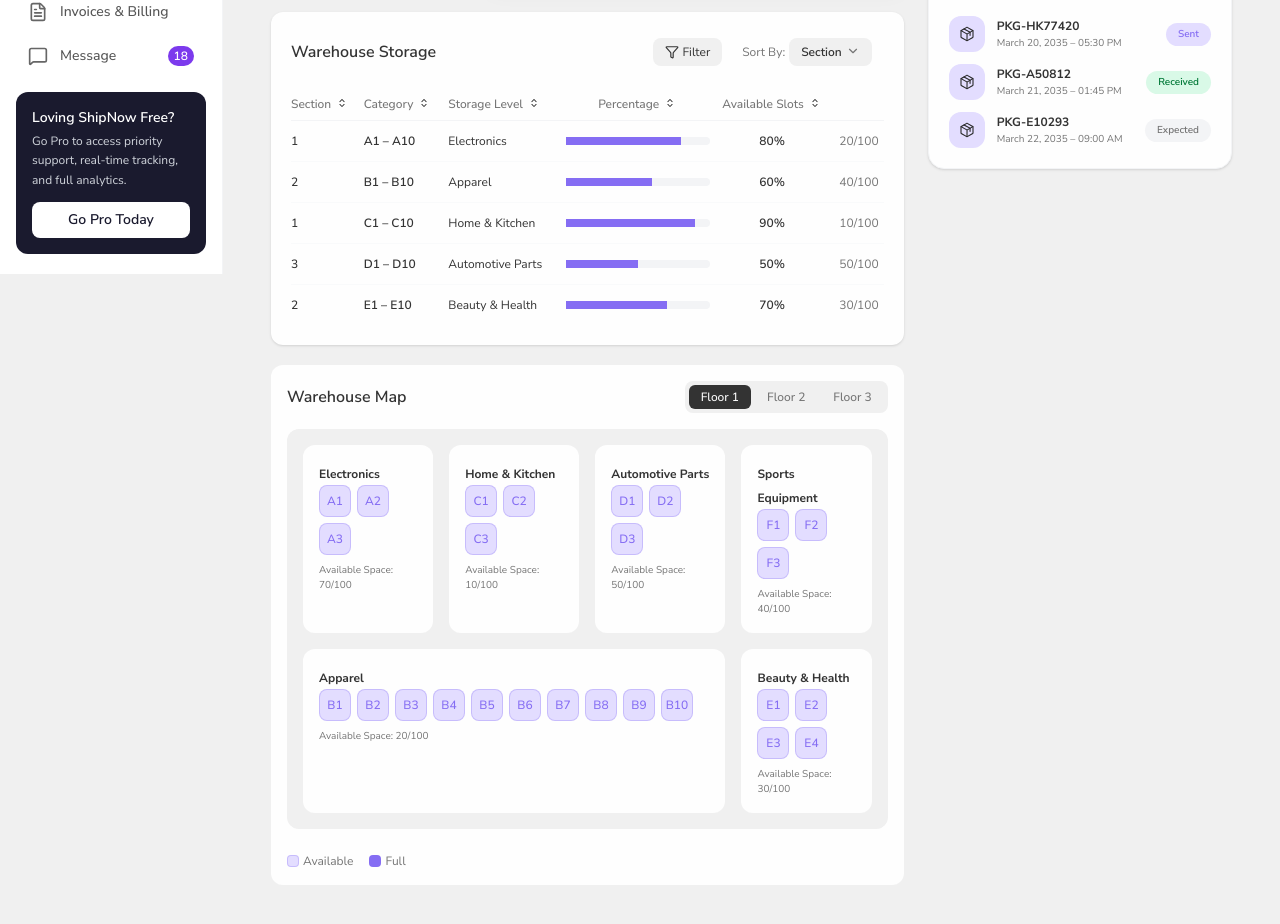
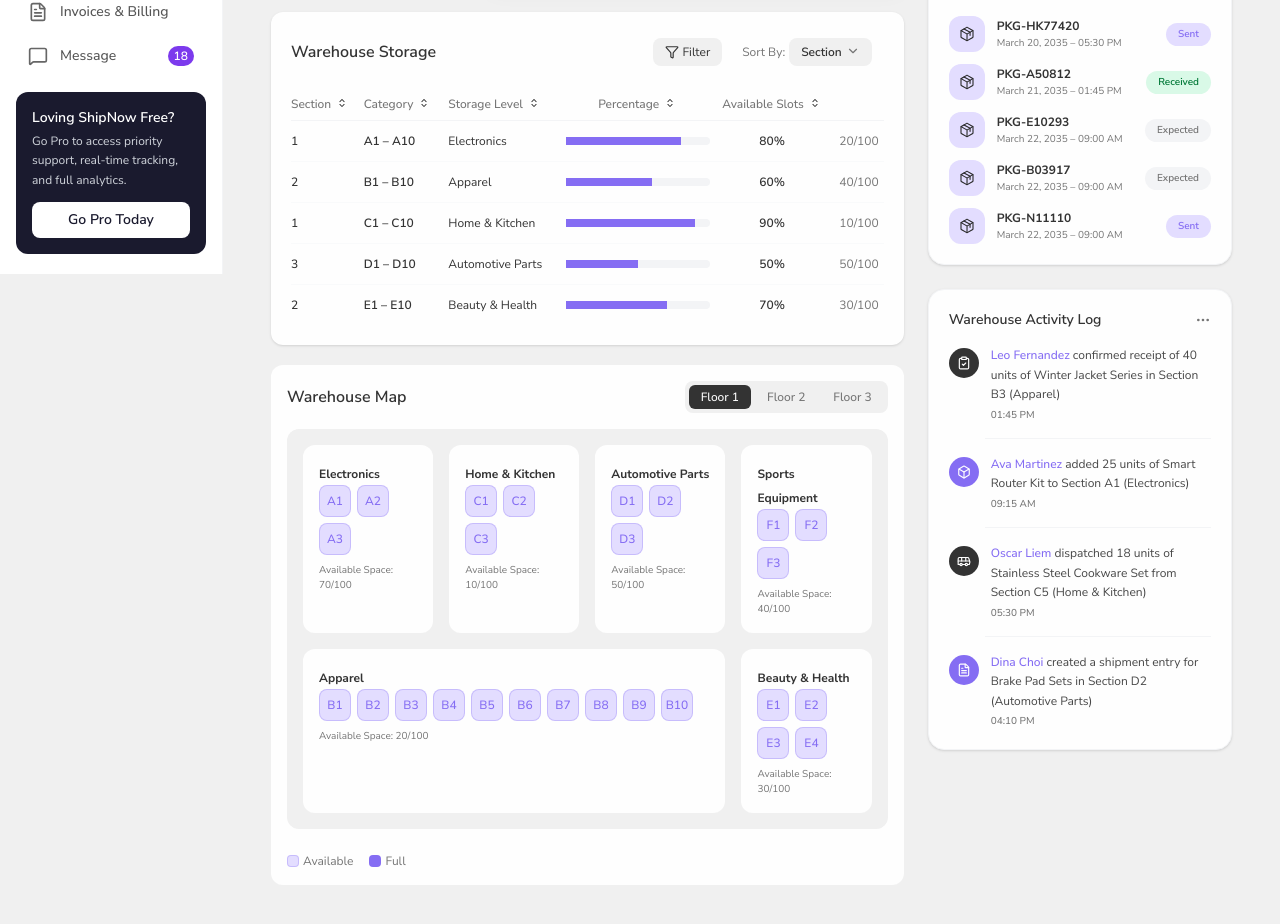
Before and after one commit to gmnayem631/ship-now, a Next.js app: page /warehouse in a window 1280 px wide. Shown: the part 526-1450 px from the top of the page. Built offline with nearby package versions, Linux system fonts and the light colour scheme.

Commit message:
feat: add WarehouseActivityLog component and integrate it into WarehouseDashboard

```diff
--- a/app/(dashboard)/warehouse/page.tsx
+++ b/app/(dashboard)/warehouse/page.tsx
@@ -1,6 +1,7 @@
 import { CapacityUsageCard } from "@/app/components/warehouse/CapacityUsageCard";
 import { MetricCard } from "@/app/components/warehouse/MetricCard";
 import { PackageStatus } from "@/app/components/warehouse/PackageStatus";
+import { WarehouseActivityLog } from "@/app/components/warehouse/WarehouseActivityLog";
 import WarehouseHeader from "@/app/components/warehouse/WarehouseHeader";
 import WarehouseInventory from "@/app/components/warehouse/WarehouseInventory";
 import { WarehouseMap } from "@/app/components/warehouse/WarehouseMap";
@@ -54,7 +55,7 @@ export default function WarehouseDashboard() {
 
           {/* Add PackageStatus and ActivityLog here once you create their components */}
           <PackageStatus />
-          {/* <ActivityLog /> */}
+          <WarehouseActivityLog />
         </div>
       </div>
     </div>
--- /dev/null
+++ b/app/components/warehouse/WarehouseActivityLog.tsx
@@ -0,0 +1,114 @@
+"use client";
+
+import React from "react";
+import {
+  MoreHorizontal,
+  ClipboardCheck,
+  Box,
+  Bus,
+  FileText,
+  LucideIcon,
+} from "lucide-react";
+
+interface ActivityItem {
+  id: string;
+  icon: LucideIcon;
+  iconBg: "dark" | "purple";
+  user: string;
+  actionText: string;
+  time: string;
+}
+
+const activityData: ActivityItem[] = [
+  {
+    id: "1",
+    icon: ClipboardCheck,
+    iconBg: "dark",
+    user: "Leo Fernandez",
+    actionText:
+      "confirmed receipt of 40 units of Winter Jacket Series in Section B3 (Apparel)",
+    time: "01:45 PM",
+  },
+  {
+    id: "2",
+    icon: Box,
+    iconBg: "purple",
+    user: "Ava Martinez",
+    actionText:
+      "added 25 units of Smart Router Kit to Section A1 (Electronics)",
+    time: "09:15 AM",
+  },
+  {
+    id: "3",
+    icon: Bus,
+    iconBg: "dark",
+    user: "Oscar Liem",
+    actionText:
+      "dispatched 18 units of Stainless Steel Cookware Set from Section C5 (Home & Kitchen)",
+    time: "05:30 PM",
+  },
+  {
+    id: "4",
+    icon: FileText,
+    iconBg: "purple",
+    user: "Dina Choi",
+    actionText:
+      "created a shipment entry for Brake Pad Sets in Section D2 (Automotive Parts)",
+    time: "04:10 PM",
+  },
+];
+
+export const WarehouseActivityLog: React.FC = () => {
+  return (
+    <div className="space-y-4 rounded-2xl border border-gray-100 bg-[#FEFEFE] p-5 shadow-sm">
+      {/* Header */}
+      <div className="flex items-center justify-between">
+        <h3 className="text-sm font-semibold text-[#333333]">
+          Warehouse Activity Log
+        </h3>
+        <button className="text-[#757575] transition-colors hover:text-[#333333]">
+          <MoreHorizontal className="h-4 w-4" />
+        </button>
+      </div>
+
+      {/* Activity List */}
+      <div className="space-y-4">
+        {activityData.map((item, index) => {
+          const IconComponent = item.icon;
+          return (
+            <div key={item.id} className="space-y-4">
+              <div className="flex items-start space-x-3">
+                {/* Circular Icon Wrapper */}
+                <div
+                  className={`mt-0.5 flex-shrink-0 rounded-full p-2 text-[#FEFEFE] ${
+                    item.iconBg === "dark" ? "bg-[#333333]" : "bg-[#856DF3]"
+                  }`}
+                >
+                  <IconComponent className="h-3.5 w-3.5 stroke-[2]" />
+                </div>
+
+                {/* Log Details */}
+                <div className="space-y-1 text-xs">
+                  <p className="leading-relaxed text-[#333333]">
+                    <span className="font-medium text-[#856DF3]">
+                      {item.user}
+                    </span>{" "}
+                    <span className="text-[#333333]/90">{item.actionText}</span>
+                  </p>
+                  <p className="text-[10px] font-medium text-[#757575]">
+                    {item.time}
+                  </p>
+                </div>
+              </div>
+
+              {/* Separator Divider between items except the last one */}
+              {index < activityData.length - 1 && (
+                <div className="ml-9 border-b border-gray-100" />
+              )}
+            </div>
+          );
+        })}
+      </div>
+    </div>
+  );
+};
--- /dev/null
+++ b/app/components/warehouse/WarehouseInventoryCard.tsx
@@ -0,0 +1,192 @@
+"use client";
+
+import React from "react";
+import {
+  ResponsiveContainer,
+  BarChart,
+  Bar,
+  XAxis,
+  YAxis,
+  Tooltip,
+  Cell,
+} from "recharts";
+import { MoreHorizontal } from "lucide-react";
+import { inventoryData } from "@/app/data/warehouseInventoryData";
+
+export const WarehouseInventoryCard: React.FC = () => {
+  return (
+    <div className="flex h-full flex-col justify-between rounded-xl border border-gray-100 bg-[#FEFEFE] p-5 shadow-sm">
+      {/* SVG Definitions for striped patterns */}
+      <svg className="absolute h-0 w-0">
+        <defs>
+          <pattern
+            id="stripe-purple"
+            width="8"
+            height="8"
+            patternTransform="rotate(45)"
+            patternUnits="userSpaceOnUse"
+          >
+            <line
+              x1="0"
+              y1="0"
+              x2="0"
+              y2="8"
+              stroke="#856DF3"
+              strokeWidth="5"
+            />
+            <line
+              x1="0"
+              y1="0"
+              x2="0"
+              y2="8"
+              stroke="#E3DDFF"
+              strokeWidth="2"
+            />
+          </pattern>
+          <pattern
+            id="stripe-dark"
+            width="8"
+            height="8"
+            patternTransform="rotate(45)"
+            patternUnits="userSpaceOnUse"
+          >
+            <line
+              x1="0"
+              y1="0"
+              x2="0"
+              y2="8"
+              stroke="#333333"
+              strokeWidth="5"
+            />
+            <line
+              x1="0"
+              y1="0"
+              x2="0"
+              y2="8"
+              stroke="#757575"
+              strokeWidth="2"
+            />
+          </pattern>
+          <pattern
+            id="stripe-gray"
+            width="8"
+            height="8"
+            patternTransform="rotate(45)"
+            patternUnits="userSpaceOnUse"
+          >
+            <line
+              x1="0"
+              y1="0"
+              x2="0"
+              y2="8"
+              stroke="#757575"
+              strokeWidth="5"
+            />
+            <line
+              x1="0"
+              y1="0"
+              x2="0"
+              y2="8"
+              stroke="#E5E7EB"
+              strokeWidth="2"
+            />
+          </pattern>
+        </defs>
+      </svg>
+
+      {/* Header */}
+      <div className="mb-1 flex items-center justify-between">
+        <h3 className="text-sm font-semibold text-[#333333]">
+          Warehouse Inventory
+        </h3>
+        <button className="text-[#757575] hover:text-[#333333]">
+          <MoreHorizontal className="h-5 w-5" />
+        </button>
+      </div>
+
+      {/* Metric Label */}
+      <div className="mb-2 flex items-baseline space-x-1.5">
+        <span className="text-2xl font-bold text-[#333333]">10,000</span>
+        <span className="text-xs text-[#757575]">packages</span>
+      </div>
+
+      {/* Bar Chart Container */}
+      <div className="h-44 w-full">
+        <ResponsiveContainer width="100%" height="100%">
+          <BarChart
+            data={inventoryData}
+            margin={{ top: 20, right: 0, left: 0, bottom: 0 }}
+          >
+            <XAxis
+              dataKey="category"
+              axisLine={false}
+              tickLine={false}
+              interval={0}
+              tick={({ x, y, payload }) => (
+                <text
+                  x={x}
+                  y={y - 120}
+                  textAnchor="middle"
+                  fill="#757575"
+                  className="text-[10px] font-medium"
+                >
+                  {payload.value.split("\n").map((line: string, i: number) => (
+                    <tspan x={x} dy={i * 11} key={i}>
+                      {line}
+                    </tspan>
+                  ))}
+                </text>
+              )}
+            />
+            <YAxis hide domain={[0, 100]} />
+            <Tooltip
+              cursor={false}
+              content={({ active, payload }) => {
+                if (active && payload && payload.length) {
+                  const data = payload[0].payload;
+                  return (
+                    <div className="rounded bg-[#333333] px-2 py-1 text-xs text-[#FEFEFE] shadow">
+                      {data.category.replace("\n", " ")}: {data.percentage}% (
+                      {data.count})
+                    </div>
+                  );
+                }
+                return null;
+              }}
+            />
+            {/* Background pill track */}
+            <Bar
+              dataKey={() => 100}
+              fill="#F3F4F6"
+              radius={[8, 8, 8, 8]}
+              barSize={38}
+              isAnimationActive={false}
+            />
+            {/* Active percentage fill */}
+            <Bar dataKey="percentage" radius={[6, 6, 6, 6]} barSize={38}>
+              {inventoryData.map((entry, index) => {
+                let fill = entry.color;
+                if (entry.pattern) {
+                  if (entry.color === "#856DF3") fill = "url(#stripe-purple)";
+                  if (entry.color === "#333333") fill = "url(#stripe-dark)";
+                  if (entry.color === "#757575") fill = "url(#stripe-gray)";
+                }
+                return <Cell key={`cell-${index}`} fill={fill} />;
+              })}
+            </Bar>
+          </BarChart>
+        </ResponsiveContainer>
+      </div>
+
+      {/* Footer labels under each bar */}
+      <div className="grid grid-cols-6 gap-1 border-t border-dashed border-gray-100 pt-2 text-center">
+        {inventoryData.map((item, i) => (
+          <div key={i} className="text-[11px]">
+            <span className="font-bold text-[#333333]">{item.percentage}%</span>
+            <span className="text-[10px] text-[#757575]"> · {item.count}</span>
+          </div>
+        ))}
+      </div>
+    </div>
+  );
+};
--- a/app/data/packageStatusData.ts
+++ b/app/data/packageStatusData.ts
@@ -22,4 +22,14 @@ export const packagesData: PackageItem[] = [
     date: "March 22, 2035 – 09:00 AM",
     status: "Expected",
   },
+  {
+    id: "PKG-B03917",
+    date: "March 22, 2035 – 09:00 AM",
+    status: "Expected",
+  },
+  {
+    id: "PKG-N11110",
+    date: "March 22, 2035 – 09:00 AM",
+    status: "Sent",
+  },
 ];
```
